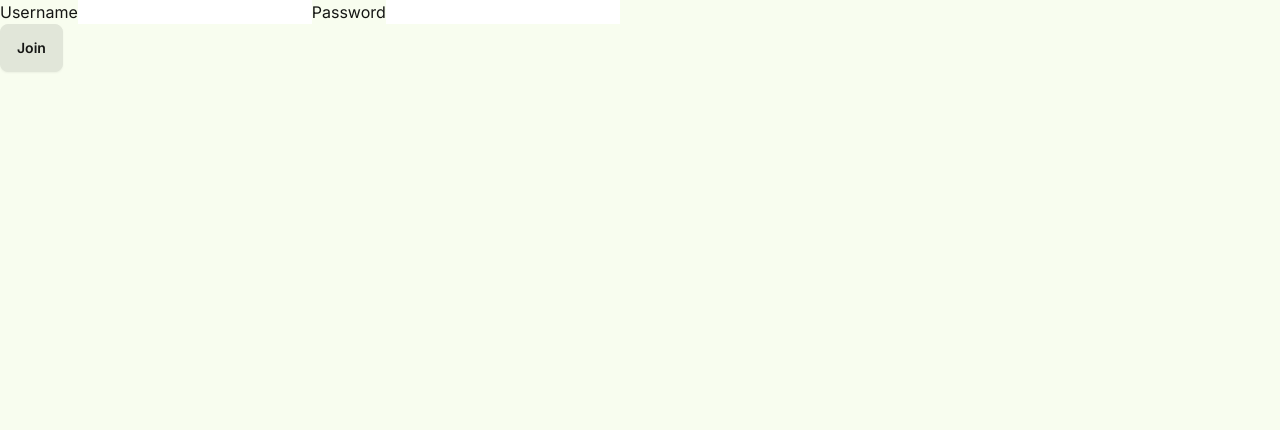
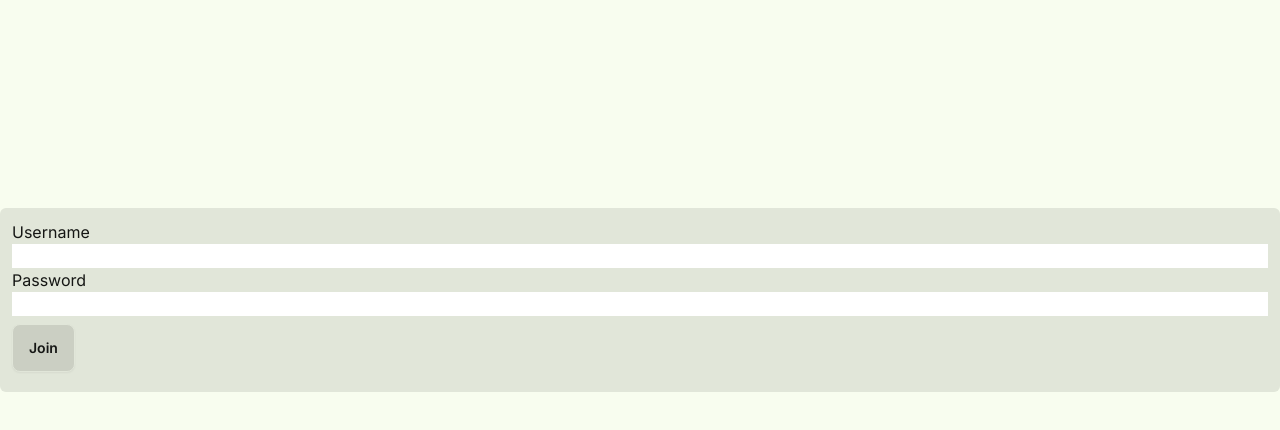
Before and after one commit to Infinite-Loopers2024/slow-chat-final, a Next.js app: page /login in a window 1280 px wide. Shown: the top 430 px of the page. Built offline with nearby package versions, Linux system fonts and the light colour scheme.

Commit message:
style login

```diff
--- a/src/features/login/login-form.tsx
+++ b/src/features/login/login-form.tsx
@@ -1,12 +1,15 @@
 export default function LoginForm() {
   return (
-    <form action="submit">
+    <form
+      action="submit"
+      className="container mx-auto my-52 flex flex-col bg-base-200 p-3 rounded-md"
+    >
       <label htmlFor="user-name">Username</label>
-      <input type="text" name="" id="user-name" />
+      <input type="text" name="" id="user-name" required />
       <label htmlFor="password">Password</label>
-      <input type="text" name="" id="password" />
+      <input type="text" name="" id="password" required />
       <div>
-        <button className="btn ">Join</button>
+        <button className="btn my-2 bg-base-300">Join</button>
       </div>
     </form>
   );
```
